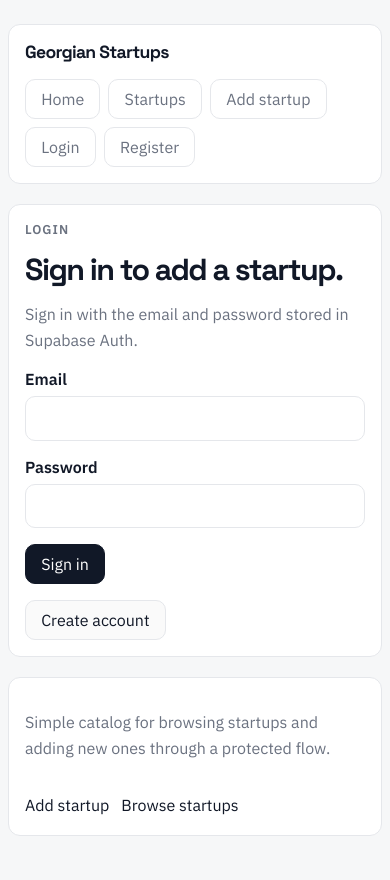
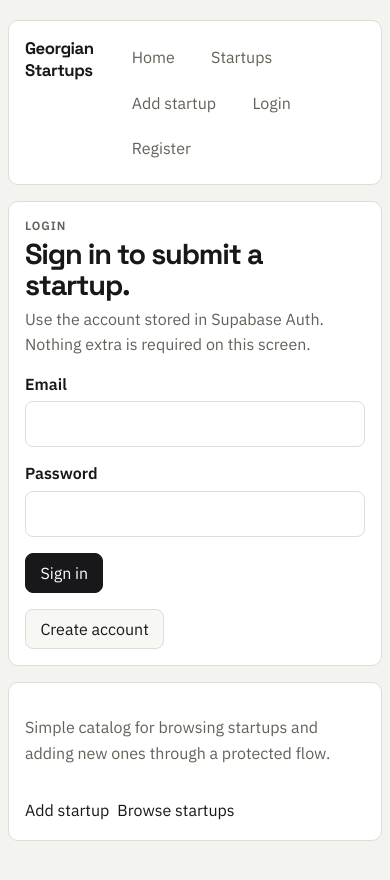
Before and after one commit to skulidropek/georgian_startups, a Next.js app in the folder packages/app/: page /login in a window 390 px wide. Shown: the top 880 px of the page. Built offline with nearby package versions, Linux system fonts and the light colour scheme; no server answers.

Commit message:
feat(app): simplify interface

```diff
--- a/packages/app/src/app/globals.css
+++ b/packages/app/src/app/globals.css
@@ -1,15 +1,17 @@
 :root {
-  --bg: #f6f7f8;
+  --bg: #f3f3ef;
   --surface: #ffffff;
-  --surface-muted: #fafafa;
-  --line: #e5e7eb;
-  --text: #111827;
-  --muted: #6b7280;
-  --accent: #111827;
-  --accent-soft: #f3f4f6;
+  --surface-muted: #f7f7f4;
+  --line: #deded7;
+  --line-strong: #c9c9c0;
+  --text: #18181b;
+  --muted: #62625a;
+  --accent: #18181b;
+  --accent-soft: #efefe9;
   --success: #166534;
-  --danger: #b91c1c;
-  --radius: 12px;
+  --danger: #b42318;
+  --radius: 10px;
+  --radius-sm: 8px;
 }
 
 * {
@@ -18,6 +20,7 @@
 
 html {
   min-height: 100%;
+  background: var(--bg);
 }
 
 body {
@@ -26,6 +29,7 @@ body {
   color: var(--text);
   font-family: var(--font-body), sans-serif;
   background: var(--bg);
+  text-rendering: optimizeLegibility;
 }
 
 a {
@@ -45,14 +49,14 @@ button {
 }
 
 .page-shell {
-  width: min(960px, calc(100% - 2rem));
+  width: min(1040px, calc(100% - 2rem));
   margin: 0 auto;
-  padding: 1.5rem 0 3rem;
+  padding: 1.25rem 0 2.5rem;
 }
 
 .page-main {
   display: grid;
-  gap: 1.25rem;
+  gap: 1rem;
 }
 
 .site-header,
@@ -73,15 +77,15 @@ button {
   align-items: center;
   justify-content: space-between;
   gap: 1rem;
-  padding: 1rem 1.25rem;
-  margin-bottom: 1.25rem;
+  padding: 0.9rem 1rem;
+  margin-bottom: 1rem;
 }
 
 .brand-mark {
   font-family: var(--font-heading), sans-serif;
-  font-size: 1.1rem;
+  font-size: 1.05rem;
   font-weight: 700;
-  letter-spacing: -0.04em;
+  letter-spacing: -0.03em;
 }
 
 .brand-mark__dot {
@@ -90,7 +94,7 @@ button {
 
 .site-nav {
   display: flex;
-  gap: 0.5rem;
+  gap: 0.35rem;
   flex-wrap: wrap;
 }
 
@@ -102,30 +106,56 @@ button {
   align-items: center;
   justify-content: center;
   min-height: 2.5rem;
-  padding: 0 0.95rem;
-  border: 1px solid var(--line);
-  border-radius: 10px;
-  background: var(--surface);
+  padding: 0 0.9rem;
+  border: 1px solid transparent;
+  border-radius: var(--radius-sm);
+  transition:
+    border-color 120ms ease,
+    background-color 120ms ease,
+    color 120ms ease;
 }
 
-.site-nav__link {
+.site-nav__link,
+.site-nav__button,
+.link-chip {
   color: var(--muted);
 }
 
+.site-nav__link:hover,
+.site-nav__button:hover,
+.link-chip:hover {
+  background: var(--surface-muted);
+  border-color: var(--line);
+  color: var(--text);
+}
+
 .site-nav__button {
-  color: var(--muted);
+  background: transparent;
+}
+
+.button-link {
+  border-color: var(--line);
   background: var(--surface);
 }
 
 .button-link--primary {
   border-color: var(--accent);
-  color: white;
+  color: #ffffff;
   background: var(--accent);
 }
 
-.button-link--secondary,
-.link-chip {
+.button-link--primary:hover {
+  border-color: var(--accent);
+  background: #2a2a2d;
+}
+
+.button-link--secondary {
   background: var(--surface-muted);
+}
+
+.button-link--secondary:hover {
+  border-color: var(--line-strong);
+  background: var(--accent-soft);
 }
 
 .section-grid,
@@ -135,9 +165,18 @@ button {
 .startup-card__body,
 .hero,
 .hero__content,
-.hero__panel {
+.hero__panel,
+.detail-grid__panel {
   display: grid;
   gap: 1rem;
+}
+
+.section-grid {
+  gap: 1rem;
+}
+
+.page-intro {
+  gap: 0.35rem;
 }
 
 .hero,
@@ -151,15 +190,26 @@ button {
 .detail-grid__panel,
 .submit-shell,
 .not-found {
-  padding: 1.25rem;
+  padding: 1.2rem;
 }
 
-.section-card__header {
+.section-card {
+  display: grid;
+  gap: 1rem;
+}
+
+.submit-shell {
+  width: min(100%, 48rem);
+  margin: 0 auto;
+}
+
+.section-card__header,
+.toolbar {
   display: flex;
   align-items: flex-end;
   justify-content: space-between;
   gap: 1rem;
-  margin-bottom: 1rem;
+  flex-wrap: wrap;
 }
 
 .eyebrow,
@@ -169,7 +219,7 @@ button {
   width: fit-content;
   margin: 0;
   color: var(--muted);
-  font-size: 0.8rem;
+  font-size: 0.75rem;
   font-weight: 600;
   text-transform: uppercase;
   letter-spacing: 0.08em;
@@ -181,9 +231,9 @@ button {
 .not-found h1 {
   margin: 0;
   font-family: var(--font-heading), sans-serif;
-  font-size: clamp(1.9rem, 4.5vw, 3rem);
-  line-height: 1.05;
-  letter-spacing: -0.05em;
+  font-size: clamp(1.8rem, 4vw, 2.7rem);
+  line-height: 1.08;
+  letter-spacing: -0.04em;
 }
 
 .lead,
@@ -211,9 +261,16 @@ button {
   flex-wrap: wrap;
 }
 
+.hero__panel {
+  align-content: start;
+  padding-top: 0.1rem;
+}
+
 .hero__stats {
   display: grid;
-  gap: 0.75rem;
+  gap: 0;
+  border-top: 1px solid var(--line);
+  border-bottom: 1px solid var(--line);
 }
 
 .stat-row {
@@ -227,23 +284,23 @@ button {
 
 .stat-row:first-child {
   border-top: 0;
-  padding-top: 0;
 }
 
 .stat-row__value {
   font-family: var(--font-heading), sans-serif;
-  font-size: 1.25rem;
+  font-size: 1.15rem;
+  letter-spacing: -0.02em;
 }
 
 .startup-grid {
   display: grid;
-  gap: 0.75rem;
+  gap: 0.85rem;
 }
 
 .startup-card {
   display: grid;
-  gap: 0.9rem;
-  padding: 1rem 1.1rem;
+  gap: 0.85rem;
+  padding: 1rem;
 }
 
 .startup-card__meta,
@@ -251,47 +308,64 @@ button {
 .inline-meta {
   display: flex;
   align-items: center;
-  gap: 0.75rem;
+  gap: 0.65rem;
   flex-wrap: wrap;
   color: var(--muted);
-  font-size: 0.95rem;
+  font-size: 0.9rem;
 }
 
-.stage-badge,
-.industry-tags__item {
+.stage-badge {
   display: inline-flex;
   align-items: center;
   min-height: 1.9rem;
   padding: 0 0.65rem;
+  border: 1px solid var(--line-strong);
   border-radius: 999px;
-  background: var(--accent-soft);
+  background: var(--surface-muted);
   color: var(--text);
-  font-size: 0.92rem;
+  font-size: 0.86rem;
+  font-weight: 600;
+}
+
+.industry-tags {
+  display: flex;
+  gap: 0.45rem;
+  flex-wrap: wrap;
+  padding: 0;
+  margin: 0;
+  list-style: none;
+}
+
+.industry-tags__item {
+  display: inline-flex;
+  align-items: center;
+  min-height: 1.8rem;
+  padding: 0 0.6rem;
+  border: 1px solid var(--line);
+  border-radius: 999px;
+  background: var(--surface);
+  color: var(--muted);
+  font-size: 0.88rem;
 }
 
 .startup-card__title,
 .detail-grid__panel h2 {
   margin: 0;
   font-family: var(--font-heading), sans-serif;
-  font-size: 1.2rem;
+  font-size: 1.1rem;
   letter-spacing: -0.03em;
 }
 
 .startup-card__footer {
   display: flex;
   align-items: center;
-  justify-content: space-between;
-  gap: 1rem;
+  justify-content: flex-end;
+  gap: 0.75rem;
   flex-wrap: wrap;
 }
 
-.industry-tags {
-  display: flex;
-  gap: 0.5rem;
-  flex-wrap: wrap;
-  padding: 0;
-  margin: 0;
-  list-style: none;
+.detail-hero {
+  gap: 0.9rem;
 }
 
 .detail-grid {
@@ -299,7 +373,13 @@ button {
   gap: 1rem;
 }
 
+.detail-grid__panel {
+  gap: 0.8rem;
+}
+
 .detail-grid__panel ul {
+  display: grid;
+  gap: 0.5rem;
   margin: 0;
   padding-left: 1.1rem;
 }
@@ -310,13 +390,13 @@ button {
   justify-content: space-between;
   gap: 1rem;
   flex-wrap: wrap;
-  padding: 1rem 1.25rem;
-  margin-top: 1.25rem;
+  padding: 0.95rem 1rem;
+  margin-top: 1rem;
 }
 
 .site-footer__links {
   display: flex;
-  gap: 0.75rem;
+  gap: 0.5rem;
   flex-wrap: wrap;
 }
 
@@ -332,7 +412,7 @@ button {
 .preview-field {
   padding: 0.85rem 1rem;
   border: 1px solid var(--line);
-  border-radius: 10px;
+  border-radius: var(--radius-sm);
   background: var(--surface-muted);
 }
 
@@ -351,6 +431,7 @@ button {
 .form-grid {
   display: grid;
   gap: 1rem;
+  width: min(100%, 42rem);
 }
 
 .field {
@@ -359,6 +440,7 @@ button {
 }
 
 .field label {
+  color: var(--text);
   font-weight: 600;
 }
 
@@ -366,10 +448,10 @@ button {
 .field textarea,
 .field select {
   width: 100%;
-  min-height: 2.75rem;
-  padding: 0.7rem 0.8rem;
+  min-height: 2.9rem;
+  padding: 0.75rem 0.85rem;
   border: 1px solid var(--line);
-  border-radius: 10px;
+  border-radius: var(--radius-sm);
   background: var(--surface);
   color: var(--text);
 }
@@ -379,55 +461,57 @@ button {
   resize: vertical;
 }
 
+.field input::placeholder,
+.field textarea::placeholder {
+  color: #8a8a80;
+}
+
 .field input:focus,
 .field textarea:focus,
 .field select:focus {
-  outline: 2px solid #d1d5db;
+  outline: 2px solid #d9d9d2;
   outline-offset: 0;
-  border-color: #9ca3af;
+  border-color: var(--line-strong);
 }
 
 .alert,
 .success-banner {
-  padding: 0.85rem 1rem;
-  border-radius: 10px;
+  padding: 0.8rem 0.95rem;
+  border-radius: var(--radius-sm);
   border: 1px solid var(--line);
 }
 
 .alert {
   color: var(--danger);
-  background: #fef2f2;
-  border-color: #fecaca;
+  background: #fff5f4;
+  border-color: #f4c7c2;
 }
 
 .success-banner {
   color: var(--success);
-  background: #f0fdf4;
-  border-color: #bbf7d0;
-}
-
-.toolbar {
-  display: flex;
-  align-items: center;
-  justify-content: space-between;
-  gap: 1rem;
-  flex-wrap: wrap;
+  background: #f2fbf4;
+  border-color: #b9e6c4;
 }
 
 .empty-state {
   padding: 1rem;
-  border: 1px dashed var(--line);
-  border-radius: 10px;
+  border: 1px solid var(--line);
+  border-radius: var(--radius-sm);
   background: var(--surface-muted);
 }
 
 @media (min-width: 800px) {
+  .hero {
+    grid-template-columns: minmax(0, 1.5fr) minmax(18rem, 0.9fr);
+    gap: 1.5rem;
+  }
+
   .startup-grid {
     grid-template-columns: repeat(2, minmax(0, 1fr));
   }
 
   .detail-grid {
-    grid-template-columns: minmax(0, 2fr) minmax(18rem, 1fr);
+    grid-template-columns: minmax(0, 1.8fr) minmax(17rem, 1fr);
   }
 
   .submit-shell__preview {
@@ -437,7 +521,7 @@ button {
 
 @media (max-width: 640px) {
   .page-shell {
-    width: min(100% - 1rem, 960px);
+    width: min(100% - 1rem, 1040px);
   }
 
   .site-header,
@@ -452,8 +536,11 @@ button {
   }
 
   .site-header,
+  .site-footer {
+    align-items: flex-start;
+  }
+
   .startup-card__footer {
-    align-items: flex-start;
-    flex-direction: column;
+    justify-content: flex-start;
   }
 }
--- a/packages/app/src/app/login/page.tsx
+++ b/packages/app/src/app/login/page.tsx
@@ -42,9 +42,10 @@ export default async function LoginPage({
     <section className="submit-shell">
       <div className="page-intro">
         <p className="submit-shell__eyebrow">Login</p>
-        <h1 className="page-title">Sign in to add a startup.</h1>
+        <h1 className="page-title">Sign in to submit a startup.</h1>
         <p className="section-copy">
-          Sign in with the email and password stored in Supabase Auth.
+          Use the account stored in Supabase Auth. Nothing extra is required on
+          this screen.
         </p>
       </div>
       {noticeMessage ? <p className="alert">{noticeMessage}</p> : null}
--- a/packages/app/src/app/register/page.tsx
+++ b/packages/app/src/app/register/page.tsx
@@ -31,8 +31,8 @@ export default async function RegisterPage({
         <p className="submit-shell__eyebrow">Register</p>
         <h1 className="page-title">Create a new account.</h1>
         <p className="section-copy">
-          Accounts are created in Supabase Auth. With the current project
-          settings, email confirmation is required before the first login.
+          Accounts are stored in Supabase Auth. If email confirmation is
+          enabled, confirm the address before the first sign in.
         </p>
       </div>
       <RegisterForm nextPath={nextPath} />
--- a/packages/app/src/app/submit/page.tsx
+++ b/packages/app/src/app/submit/page.tsx
@@ -16,10 +16,10 @@ export default async function SubmitPage() {
     <section className="submit-shell">
       <div className="page-intro">
         <p className="submit-shell__eyebrow">Add startup</p>
-        <h1 className="page-title">Create a new startup entry.</h1>
+        <h1 className="page-title">Add a startup to the directory.</h1>
         <p className="section-copy">
-          The form is intentionally simple. Auth and catalog persistence both
-          run directly through Supabase.
+          Keep the profile concise. Authentication and catalog persistence both
+          go directly through Supabase.
         </p>
       </div>
       <SubmitForm />
```
Also changed, not shown: packages/app/src/app/page.tsx (+10 -10 lines), packages/app/src/app/startups/[slug]/page.tsx (+24 -9 lines), packages/app/src/app/startups/page.tsx (+6 -2 lines), packages/app/src/components/startup-card.tsx (+8 -7 lines).
